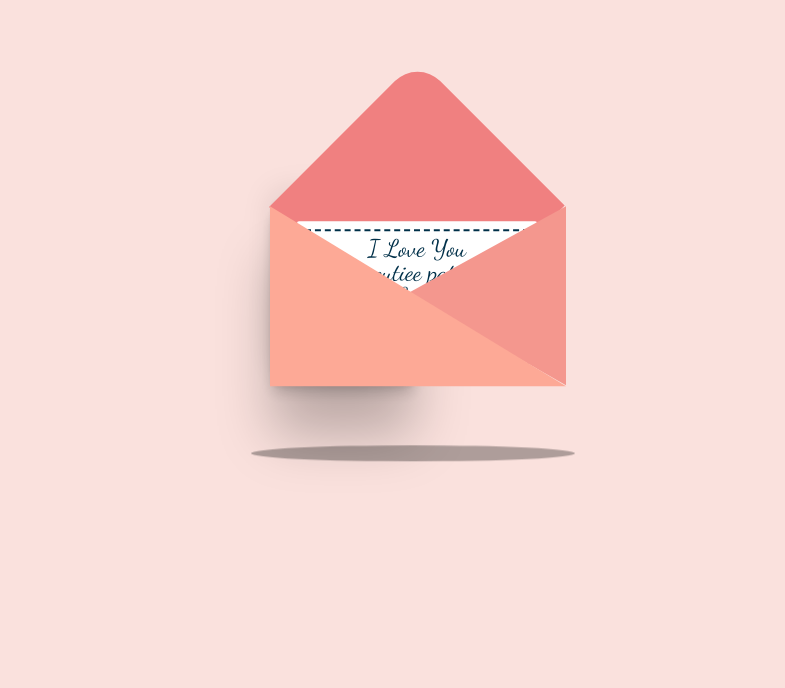
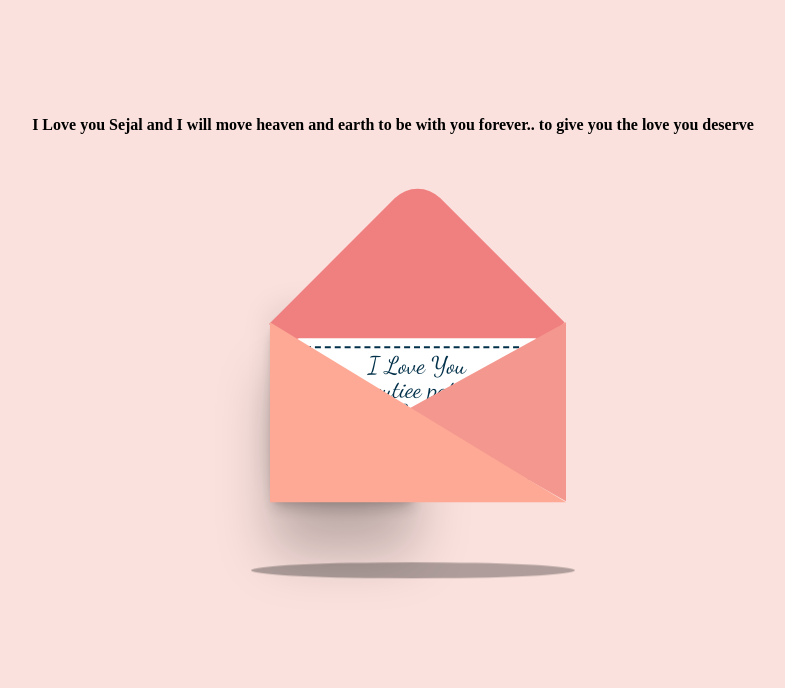
Before and after one commit to Your-s-Truly/LoveHer, a plain HTML site: page index.html in a window 1280 px wide. Shown: the whole page, without its empty margins (247-1032 px from the left). Drawn offline with Linux system fonts and the light colour scheme; a web font is replaced by a local one.

Commit message:
Add loving words

```diff
--- a/index.html
+++ b/index.html
@@ -10,7 +10,8 @@
     <title>Love You</title>
 </head>
 <body>
-    <div class="container">
+    <strong>I Love you Sejal and I will move heaven and earth to be with you forever.. to give you the love you deserve</strong>
+    <div class="container" style="margin: 0px;">
         <div class="valentines">
             <div class="envelope"></div>
             <div class="card">
```
